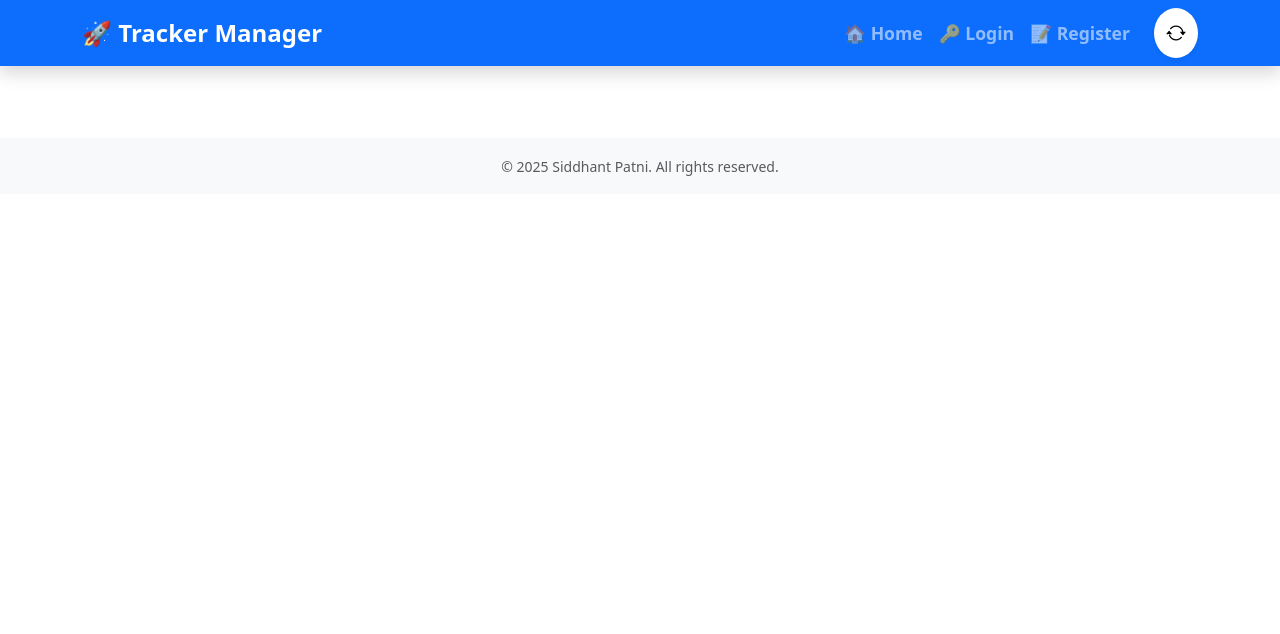
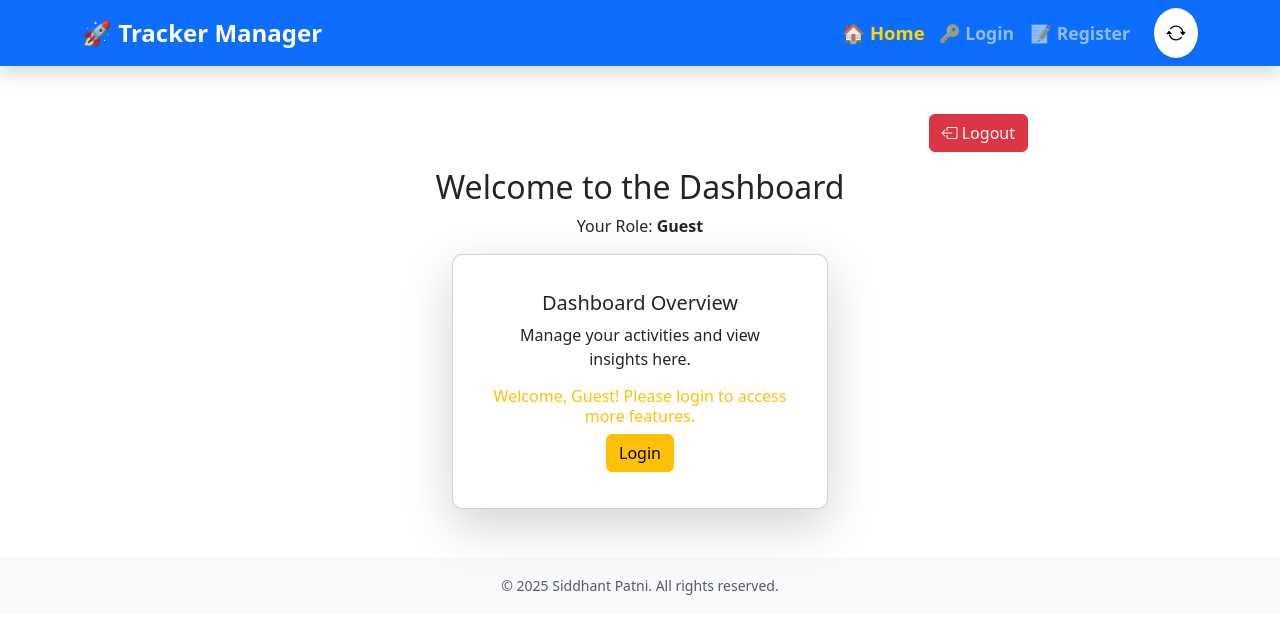
Before and after one commit to siddhantpatni0407/angular-tracker-manager-ui, an Angular app: page /dashboard in a window 1280 px wide. Before the commit this address led to /. Shown: the top 634 px of the page. Built offline with nearby package versions, Linux system fonts and the light colour scheme.

Commit message:
Added Dashboard page
Added Dashboard page

```diff
--- a/src/app/app.routes.ts
+++ b/src/app/app.routes.ts
@@ -1,9 +1,11 @@
 import { Routes } from '@angular/router';
 import { LoginComponent } from './pages/login/login.component';
 import { RegisterComponent } from './pages/register/register.component';
+import { DashboardComponent } from './pages/dashboard/dashboard.component';
 
 export const appRoutes: Routes = [
   { path: 'login', component: LoginComponent },
   { path: 'register', component: RegisterComponent },
+  { path: 'dashboard', component: DashboardComponent },
   { path: '', redirectTo: '/login', pathMatch: 'full' } // Redirect to login by default
 ];
--- a/src/app/pages/dashboard/dashboard.component.html
+++ b/src/app/pages/dashboard/dashboard.component.html
@@ -1,16 +1,59 @@
 <div class="container mt-4">
+    <!-- Logout Button -->
+    <div class="text-end mb-3">
+      <button class="btn btn-danger" (click)="logout()">
+        <i class="bi bi-box-arrow-left"></i> Logout
+      </button>
+    </div>
+
     <h2 class="text-center">Welcome to the Dashboard</h2>
-    <p class="text-center">Your Role: <strong>{{ userRole }}</strong></p>
+
+    <!-- Displaying the user's role -->
+    <p class="text-center">
+      Your Role: <strong>{{ userRole }}</strong>
+    </p>
 
     <div class="row justify-content-center">
+      <!-- Dashboard Overview Card -->
       <div class="col-md-6">
         <div class="card shadow-lg">
           <div class="card-body text-center">
             <h5 class="card-title">Dashboard Overview</h5>
-            <p class="card-text">Manage your activities and view insights here.</p>
-            <button class="btn btn-primary">View Reports</button>
+            <p class="card-text">
+              Manage your activities and view insights here.
+            </p>
+
+            <!-- Dynamic content based on role -->
+            <div *ngIf="userRole === 'Admin'">
+              <h6 class="text-success">
+                As an Admin, you can manage users, monitor activities, and
+                generate reports.
+              </h6>
+              <button class="btn btn-success" (click)="viewReports()">
+                View Admin Reports
+              </button>
+            </div>
+
+            <div *ngIf="userRole === 'User'">
+              <h6 class="text-info">
+                As a User, you can track your progress, log activities, and view
+                personal insights.
+              </h6>
+              <button class="btn btn-info" (click)="viewUserReports()">
+                View My Reports
+              </button>
+            </div>
+
+            <div *ngIf="userRole === 'Guest'">
+              <h6 class="text-warning">
+                Welcome, Guest! Please login to access more features.
+              </h6>
+              <button class="btn btn-warning" (click)="redirectToLogin()">
+                Login
+              </button>
+            </div>
           </div>
         </div>
       </div>
     </div>
-</div>
+  </div>
--- a/src/app/pages/dashboard/dashboard.component.ts
+++ b/src/app/pages/dashboard/dashboard.component.ts
@@ -1,15 +1,45 @@
 import { Component } from '@angular/core';
+import { Router } from '@angular/router';
+import { CommonModule } from '@angular/common'; // Import CommonModule
 
 @Component({
   selector: 'app-dashboard',
+  standalone: true,
+  imports: [CommonModule], // Add CommonModule here
   templateUrl: './dashboard.component.html',
-  styleUrls: ['./dashboard.component.css']
+  styleUrls: ['./dashboard.component.css'],
 })
 export class DashboardComponent {
   userRole: string = '';
 
-  constructor() {
-    // ✅ Retrieve role from sessionStorage (fallback to localStorage)
-    this.userRole = sessionStorage.getItem('userRole') || localStorage.getItem('userRole') || 'Guest';
+  constructor(private router: Router) {
+    // Retrieve the role from sessionStorage
+    this.userRole = sessionStorage.getItem('userRole') || 'Guest';
+  }
+
+  viewReports(): void {
+    // Implement functionality to show admin reports or navigate to reports page
+    console.log('Admin reports button clicked!');
+    // Example: this.router.navigate(['/admin-reports']);
+  }
+
+  viewUserReports(): void {
+    // Implement functionality to show user-specific reports or navigate to a user dashboard page
+    console.log('User reports button clicked!');
+    // Example: this.router.navigate(['/user-reports']);
+  }
+
+  redirectToLogin(): void {
+    // Redirect guest to login page
+    this.router.navigate(['/login']);
+  }
+
+  logout(): void {
+    // Clear session data
+    sessionStorage.removeItem('authToken');
+    sessionStorage.removeItem('userRole');
+
+    // Redirect to login page
+    this.router.navigate(['/login']);
   }
 }
```
